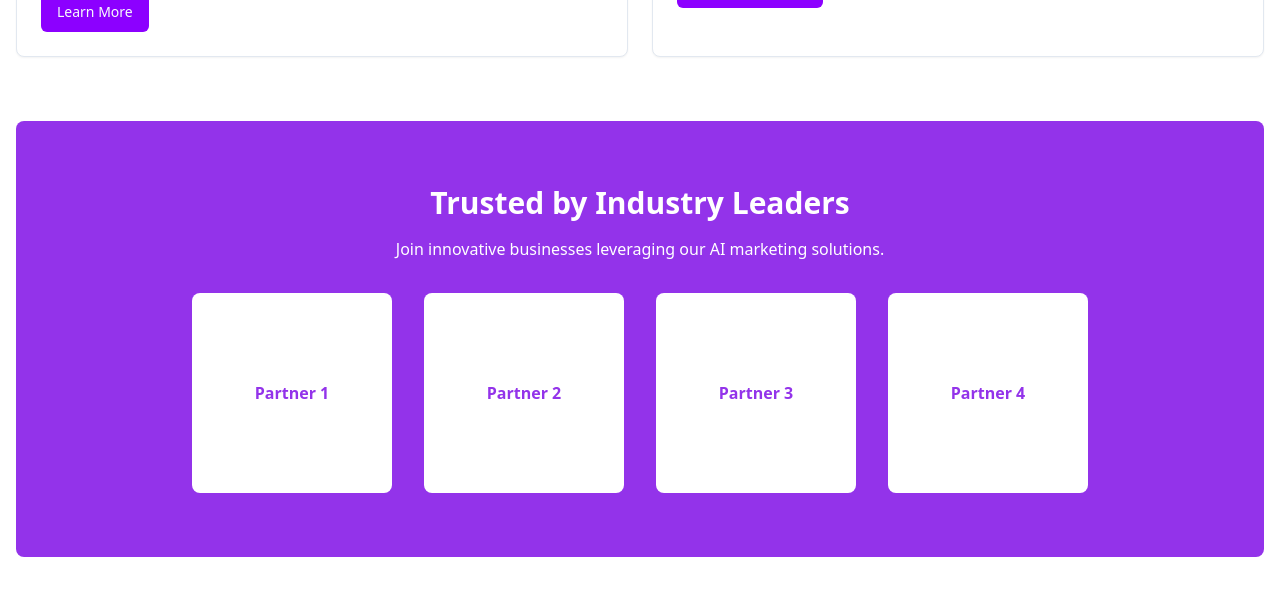
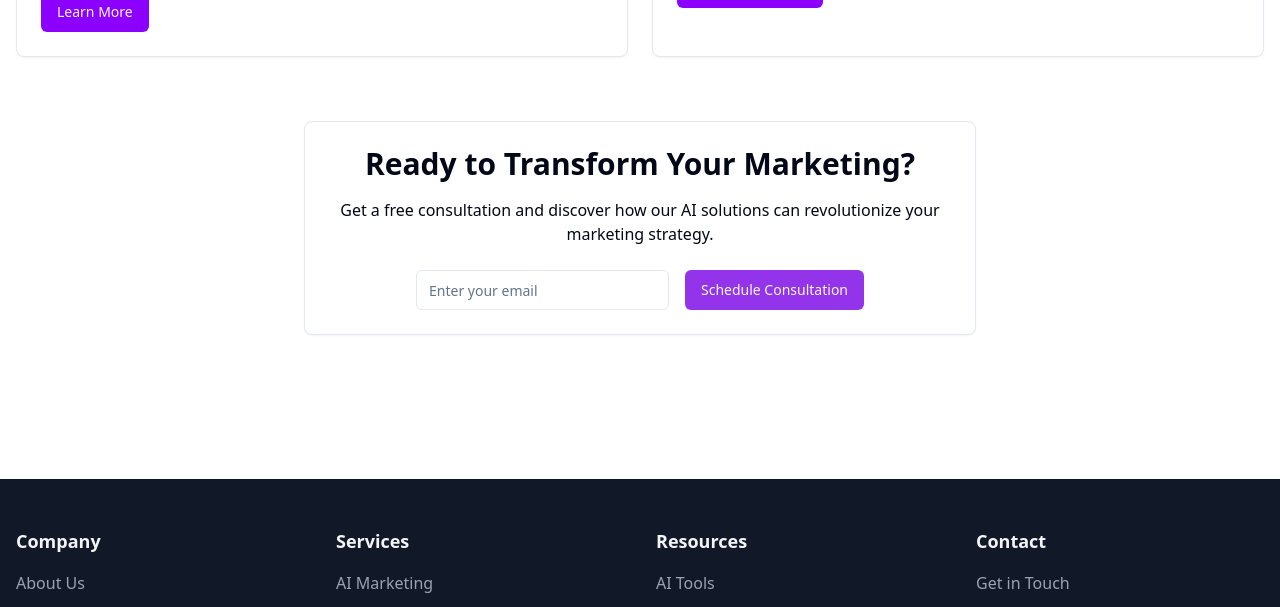
Before and after one commit to salutethegenius/kemisdigital-2027, a React (Vite) app in the folder client/: page / in a window 1280 px wide. Shown: the part 3540-4147 px from the top of the page. Built offline with nearby package versions, Linux system fonts and the light colour scheme; no server answers.

Commit message:
Agent query: Is the "Trusted by Industry Leaders" section still visible on the home page?

```diff
--- a/client/src/pages/Home.tsx
+++ b/client/src/pages/Home.tsx
@@ -318,19 +318,7 @@ export default function Home() {
         </div>
       </section>
 
-      <section className="mb-16 bg-purple-600 text-white py-16 rounded-lg">
-        <div className="text-center mb-8">
-          <h2 className="text-3xl font-bold mb-4">Trusted by Industry Leaders</h2>
-          <p className="max-w-2xl mx-auto">Join innovative businesses leveraging our AI marketing solutions.</p>
-        </div>
-        <div className="grid grid-cols-2 md:grid-cols-4 gap-8 max-w-4xl mx-auto">
-          {[1, 2, 3, 4].map((partner) => (
-            <div key={partner} className="bg-white rounded-lg p-4 aspect-square flex items-center justify-center">
-              <p className="text-purple-600 font-semibold">Partner {partner}</p>
-            </div>
-          ))}
-        </div>
-      </section>
+
 
       <section className="mb-16">
         <Card className="max-w-2xl mx-auto">
```
Also changed, not shown: Screenshot 2024-11-24 at 11.41.25 AM.png (added).
